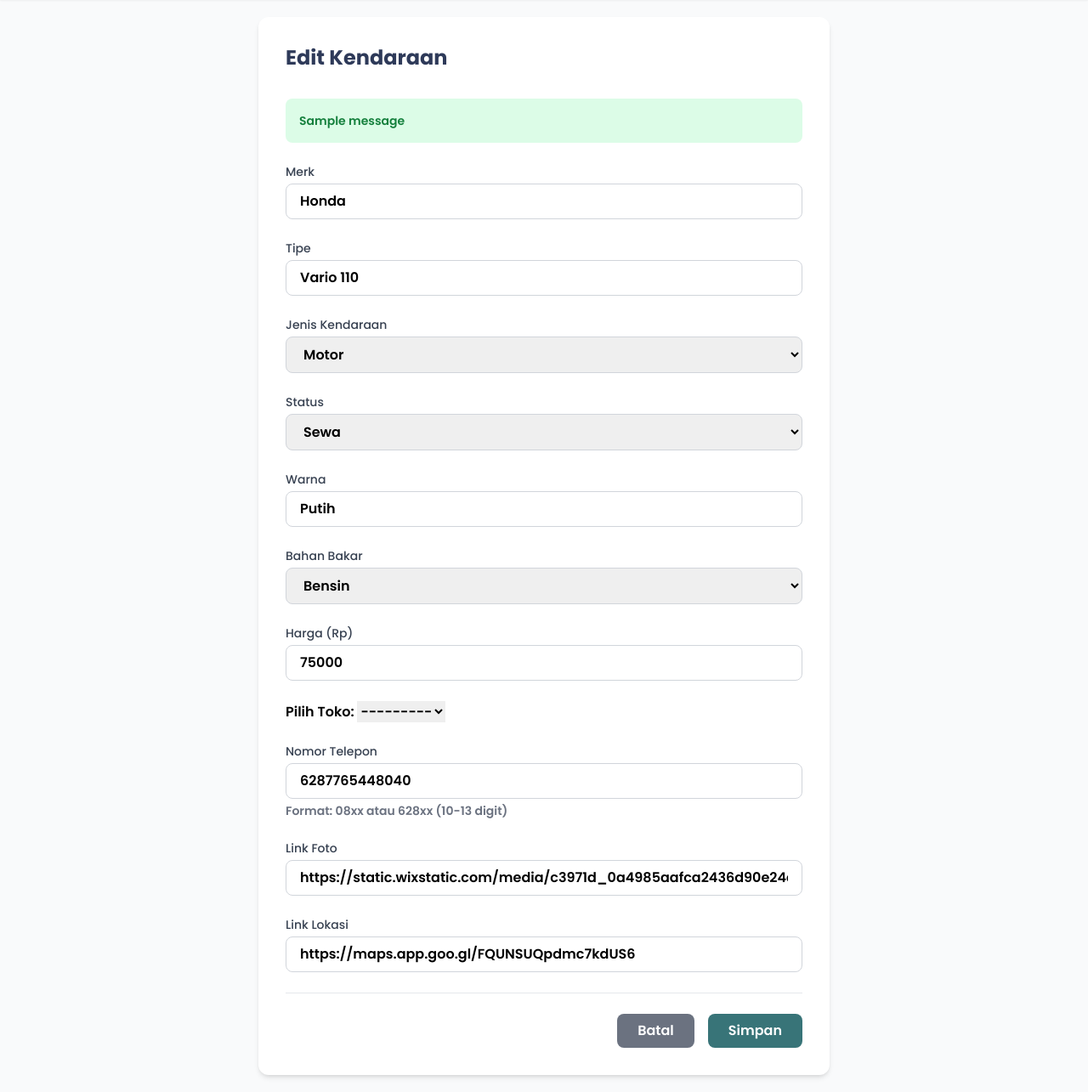
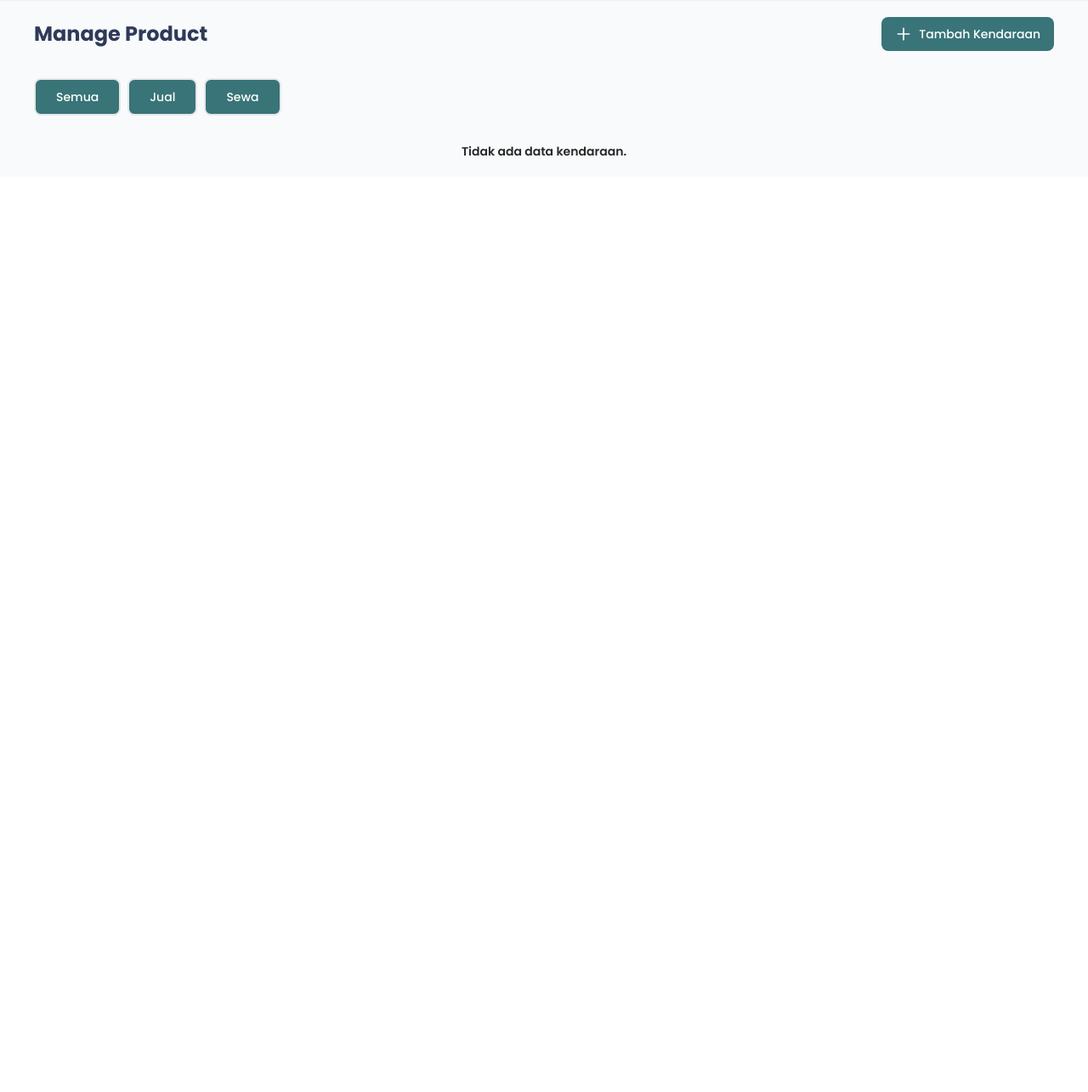
Before and after one commit to PBP-C07/rentara, a Django app: page /vehicles/adm/01df1c07-ac8a-42e2-9962-fcdd8158d6e7/edit/ in a window 1280 px wide. Shown: the part 64-1349 px from the top of the page at 85% size. After the commit the page ends 248 px from the top, so only its background shows below. Run offline with Django 5.2, Linux system fonts and the light colour scheme; a user stored in the database is signed in; data comes from the database, SQL or seed files in the repository; tables that the repository leaves empty hold one stand-in row (values such as "Sample post"); one stand-in notice (Sample message) is shown; some libraries are stand-ins or nearby versions.

Commit message:
update edit

```diff
--- a/sewajual/templates/edit_vehicle.html
+++ b/sewajual/templates/edit_vehicle.html
@@ -1,156 +1,164 @@
 {% extends 'base.html' %}
 
 {% block meta %}
-<title>Edit Kendaraan</title>
+<title>Admin Dashboard</title>
+<script>
+    tailwind.config = {
+        theme: {
+            extend: {
+                colors: {
+                    'dark-blue': '#243642',
+                    'teal': '#387478',
+                    'sage': '#629584',
+                    'light-sage': '#e2f1e7',
+                    'dark-gray': '#272828'
+                }
+            }
+        }
+    }
+</script>
 {% endblock meta %}
 
 {% block content %}
 {% include 'navbar_admin.html' %}
+<div class="bg-gray-50 p-2 sm:p-5">
+    <div class="max-w-7xl mx-auto px-2 sm:px-5">
+        <div class="flex flex-col sm:flex-row justify-between items-start sm:items-center gap-3 mb-4 sm:mb-8">
+            <h1 class="text-xl sm:text-2xl font-bold text-dark-blue">Manage Product</h1>
+            <a href="{% url 'sewajual:add_vehicle' %}"
+                class="w-full sm:w-auto bg-teal hover:bg-sage text-white px-4 py-2.5 rounded-lg text-sm font-medium transition-colors duration-200 flex items-center justify-center gap-2">
+                <svg class="w-5 h-5" fill="none" stroke="currentColor" viewBox="0 0 24 24">
+                    <path stroke-linecap="round" stroke-linejoin="round" stroke-width="2" d="M12 4v16m8-8H4"></path>
+                </svg>
+                Tambah Kendaraan
+            </a>
+        </div>
 
-<div class="bg-gray-50 min-h-screen p-5">
-    <div class="max-w-2xl mx-auto">
-        <div class="bg-white rounded-xl shadow-md p-8">
-            <h1 class="text-2xl font-bold text-dark-blue mb-8">Edit Kendaraan</h1>
+        <div class="flex flex-wrap gap-2 mb-4 sm:mb-8">
+            <button
+                class="filter-button flex-1 sm:flex-none px-3 sm:px-6 py-2.5 rounded-lg text-xs sm:text-sm font-medium border-2 transition-all duration-200 bg-teal text-white hover:bg-dark-blue active:bg-dark-blue"
+                data-filter="all">Semua</button>
+            <button
+                class="filter-button flex-1 sm:flex-none px-3 sm:px-6 py-2.5 rounded-lg text-xs sm:text-sm font-medium border-2 transition-all duration-200 bg-teal text-white hover:bg-dark-blue active:bg-dark-blue"
+                data-filter="jual">Jual</button>
+            <button
+                class="filter-button flex-1 sm:flex-none px-3 sm:px-6 py-2.5 rounded-lg text-xs sm:text-sm font-medium border-2 transition-all duration-200 bg-teal text-white hover:bg-dark-blue active:bg-dark-blue"
+                data-filter="sewa">Sewa</button>
+        </div>
 
-            {% if messages %}
-            <div class="mb-4">
-                {% for message in messages %}
-                <div class="p-4 mb-4 text-sm rounded-lg {% if message.tags == 'error' %}bg-red-100 text-red-700{% elif message.tags == 'success' %}bg-green-100 text-green-700{% endif %}"
-                    role="alert">
-                    {{ message }}
-                </div>
-                {% endfor %}
-            </div>
-            {% endif %}
-
-            <form method="POST" class="space-y-6">
-                {% csrf_token %}
-                <div class="form-group">
-                    <label for="id_merk" class="block text-sm font-medium text-gray-700 mb-1">
-                        Merk
-                    </label>
-                    <input type="text" name="merk" id="id_merk" required value="{{ form.merk.value|default:'' }}"
-                        class="w-full px-4 py-2 border border-gray-300 rounded-lg focus:ring-2 focus:ring-teal focus:border-teal">
+        <div class="grid grid-cols-1 md:grid-cols-2 lg:grid-cols-3 gap-4">
+            {% for vehicle in vehicles %}
+            <div class="card max-w-sm mx-auto w-full bg-white rounded-xl shadow-md p-4 flex flex-col hover:shadow-xl transition-all duration-300"
+                data-status="{{ vehicle.status|lower }}" data-vehicle-id="{{ vehicle.id }}">
+                <div class="flex justify-between items-center mb-3">
+                    <span class="text-dark-gray text-xs sm:text-sm">{{ vehicle.jenis_kendaraan|title }}</span>
+                    <span class="bg-sage text-white px-3 py-1 rounded-md text-xs font-medium">
+                        {{ vehicle.status|title }}
+                    </span>
                 </div>
 
-                <div class="form-group">
-                    <label for="id_tipe" class="block text-sm font-medium text-gray-700 mb-1">
-                        Tipe
-                    </label>
-                    <input type="text" name="tipe" id="id_tipe" required value="{{ form.tipe.value|default:'' }}"
-                        class="w-full px-4 py-2 border border-gray-300 rounded-lg focus:ring-2 focus:ring-teal focus:border-teal">
+                <h2 class="text-base sm:text-lg font-bold text-dark-blue mb-3 leading-tight line-clamp-2">
+                    {{ vehicle.merk }} {{ vehicle.tipe }}
+                </h2>
+
+                <img src="{{ vehicle.link_foto }}" alt="{{ vehicle.merk }} {{ vehicle.tipe }}"
+                    class="object-cover rounded-lg mb-4 h-48 w-full">
+
+                <div class="space-y-3 mb-4">
+                    <div class="flex items-center justify-between">
+                        <span class="flex items-center gap-2 text-dark-gray text-xs sm:text-sm">
+                            🎨 Warna:
+                        </span>
+                        <span class="text-teal text-xs sm:text-sm">{{ vehicle.warna }}</span>
+                    </div>
+                    <div class="flex items-center justify-between">
+                        <span class="flex items-center gap-2 text-dark-gray text-xs sm:text-sm">
+                            ⛽ Bahan Bakar:
+                        </span>
+                        <span class="text-teal text-xs sm:text-sm">{{ vehicle.bahan_bakar|title }}</span>
+                    </div>
                 </div>
 
-                <div class="form-group">
-                    <label for="id_jenis_kendaraan" class="block text-sm font-medium text-gray-700 mb-1">
-                        Jenis Kendaraan
-                    </label>
-                    <select name="jenis_kendaraan" id="id_jenis_kendaraan" required
-                        class="w-full px-4 py-2 border border-gray-300 rounded-lg focus:ring-2 focus:ring-teal focus:border-teal">
-                        <option value="">Pilih Jenis</option>
-                        <option value="mobil" {% if "mobil" in form.jenis_kendaraan.value|lower %}selected{% endif %}>
-                            Mobil</option>
-                        <option value="motor" {% if "motor" in form.jenis_kendaraan.value|lower %}selected{% endif %}>
-                            Motor</option>
-                    </select>
-                </div>
-
-                <div class="form-group">
-                    <label for="id_status" class="block text-sm font-medium text-gray-700 mb-1">
-                        Status
-                    </label>
-                    <select name="status" id="id_status" required
-                        class="w-full px-4 py-2 border border-gray-300 rounded-lg focus:ring-2 focus:ring-teal focus:border-teal">
-                        <option value="">Pilih Jenis</option>
-                        <option value="sewa" {% if "sewa" in form.status.value|lower %}selected{% endif %}>Sewa
-                        </option>
-                        <option value="jual" {% if "jual" in form.status.value|lower %}selected{% endif %}>Jual
-                        </option>
-                    </select>
-                </div>
-
-                <div class="form-group">
-                    <label for="id_warna" class="block text-sm font-medium text-gray-700 mb-1">
-                        Warna
-                    </label>
-                    <input type="text" name="warna" id="id_warna" value="{{ form.warna.value|default:'' }}"
-                        class="w-full px-4 py-2 border border-gray-300 rounded-lg focus:ring-2 focus:ring-teal focus:border-teal">
-                </div>
-
-                <div class="form-group">
-                    <label for="id_bahan_bakar" class="block text-sm font-medium text-gray-700 mb-1">
-                        Bahan Bakar
-                    </label>
-                    <select name="bahan_bakar" id="id_bahan_bakar" required
-                        class="w-full px-4 py-2 border border-gray-300 rounded-lg focus:ring-2 focus:ring-teal focus:border-teal">
-                        <option value="">Pilih Jenis</option>
-                        <option value="bensin" {% if "bensin" in form.bahan_bakar.value|lower %}selected{% endif %}>
-                            Bensin</option>
-                        </option>
-                        <option value="diesel" {% if "diesel" in form.bahan_bakar.value|lower %}selected{% endif %}>
-                            Diesel
-                        </option>
-                        <option value="listrik" {% if "listrik" in form.bahan_bakar.value|lower %}selected{% endif %}>
-                            Listrik
-                        </option>
-                    </select>
-                </div>
-
-                <div class="form-group">
-                    <label for="id_harga" class="block text-sm font-medium text-gray-700 mb-1">
-                        Harga (Rp)
-                    </label>
-                    <input type="number" name="harga" id="id_harga" required value="{{ form.harga.value|default:'' }}"
-                        class="w-full px-4 py-2 border border-gray-300 rounded-lg focus:ring-2 focus:ring-teal focus:border-teal">
-                </div>
-
-                <div class="form-group">
-                    <label for="toko">Pilih Toko:</label>
-                    {{ form.toko }}
-                </div>
-
-                <div class="form-group">
-                    <label for="id_notelp" class="block text-sm font-medium text-gray-700 mb-1">
-                        Nomor Telepon
-                    </label>
-                    <input type="tel" name="notelp" id="id_notelp" required value="{{ form.notelp.value|default:'' }}"
-                        class="w-full px-4 py-2 border border-gray-300 rounded-lg focus:ring-2 focus:ring-teal focus:border-teal"
-                        placeholder="08123456789">
-                    <p class="mt-1 text-sm text-gray-500">Format: 08xx atau 628xx (10-13 digit)</p>
-                </div>
-
-                <div class="form-group">
-                    <label for="id_link_foto" class="block text-sm font-medium text-gray-700 mb-1">
-                        Link Foto
-                    </label>
-                    <input type="url" name="link_foto" id="id_link_foto" required
-                        value="{{ form.link_foto.value|default:'' }}"
-                        class="w-full px-4 py-2 border border-gray-300 rounded-lg focus:ring-2 focus:ring-teal focus:border-teal"
-                        placeholder="https://example.com/foto.jpg">
-                </div>
-
-                <div class="form-group">
-                    <label for="id_link_lokasi" class="block text-sm font-medium text-gray-700 mb-1">
-                        Link Lokasi
-                    </label>
-                    <input type="url" name="link_lokasi" id="id_link_lokasi" required
-                        value="{{ form.link_lokasi.value|default:'' }}"
-                        class="w-full px-4 py-2 border border-gray-300 rounded-lg focus:ring-2 focus:ring-teal focus:border-teal"
-                        placeholder="https://maps.google.com/...">
-                </div>
-
-                <div class="flex justify-end space-x-4 pt-6 mt-6 border-t">
-                    <a href="{% url 'sewajual:admin_vehicle_list' %}"
-                        class="px-6 py-2 bg-gray-500 text-white rounded-lg hover:bg-gray-600 transition-colors duration-200">
-                        Batal
+                <div class="flex flex-col sm:flex-row gap-2 mt-auto">
+                    <a href="{% url 'sewajual:edit_vehicle' vehicle.pk %}"
+                        class="w-full bg-teal hover:bg-sage text-white px-4 py-2.5 rounded-lg text-sm font-medium transition-colors duration-200 text-center">
+                        Edit
                     </a>
-                    <button type="submit"
-                        class="px-6 py-2 bg-teal text-white rounded-lg hover:bg-sage transition-colors duration-200">
-                        Simpan
+                    <button onclick="deleteVehicle('{{ vehicle.id }}')" class="w-full bg-red-500 hover:bg-red-600 text-white px-4 py-2.5 rounded-lg text-sm font-medium
+                        transition-colors duration-200 text-center">
+                        Hapus
                     </button>
                 </div>
-            </form>
+            </div>
+            {% empty %}
+            <p class="text-dark-gray text-center col-span-full text-sm">Tidak ada data kendaraan.</p>
+            {% endfor %}
         </div>
     </div>
 </div>
+
+<style>
+    .filter-button.active {
+        background-color: #243642;
+        border-color: #243642;
+    }
+</style>
+
+<script>
+    document.addEventListener('DOMContentLoaded', function () {
+        const filterButtons = document.querySelectorAll('.filter-button');
+        const cards = document.querySelectorAll('.card');
+
+        filterButtons.forEach(button => {
+            button.addEventListener('click', () => {
+                const filter = button.dataset.filter;
+
+                filterButtons.forEach(btn => btn.classList.remove('active'));
+                button.classList.add('active');
+
+                cards.forEach(card => {
+                    if (filter === 'all' || card.dataset.status === filter) {
+                        card.classList.remove('hidden');
+                    } else {
+                        card.classList.add('hidden');
+                    }
+                });
+            });
+        });
+    });
+
+    async function deleteVehicle(vehicleId) {
+        if (!confirm('Anda yakin ingin menghapus produk ini?')) return;
+
+        try {
+            const response = await fetch(`/vehicles/adm/${vehicleId}/delete/`, {
+                method: 'POST',
+                headers: {
+                    'X-Requested-With': 'XMLHttpRequest',
+                    'X-CSRFToken': '{{ csrf_token }}'
+                }
+            });
+
+            const contentType = response.headers.get("content-type");
+            if (contentType && contentType.includes("application/json")) {
+                const data = await response.json();
+                if (data.status === 'success') {
+                    alert(data.message);
+                    const vehicleCard = document.querySelector(`[data-vehicle-id="${vehicleId}"]`);
+                    if (vehicleCard) {
+                        vehicleCard.remove();
+                    }
+                } else {
+                    alert(data.message);
+                }
+            } else {
+                const text = await response.text();
+                console.error("Unexpected HTML response:", text);
+                alert("Gagal. Terjadi kesalahan saat menghapus data.");
+            }
+        } catch (error) {
+            alert('Error: ' + error.message);
+        }
+    }
+</script>
 {% endblock content %}
```
